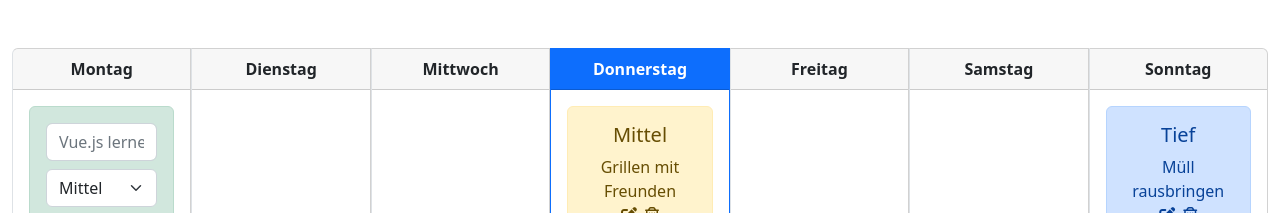
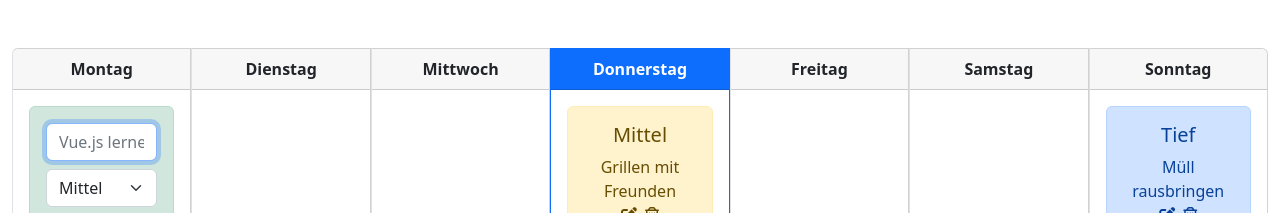
Before and after one commit to cf1887/VueJS_Code, a Vue app in the folder 03_terminkalender/: page / in a window 1280 px wide. Both pictures are taken after a click on the button 90 px from the left and 191 px from the top of the page. Shown: the top 213 px of the page. Built offline with nearby package versions, Linux system fonts and the light colour scheme.

Commit message:
03_terminkalender: Fokus-Event für Input-Feld nachgeladen (asynchron)

```diff
--- a/03_terminkalender/src/components/CalendarEvent.vue
+++ b/03_terminkalender/src/components/CalendarEvent.vue
@@ -26,6 +26,7 @@
           class="form-control"
           :placeholder="event.title"
           @input="setNewEventTitle"
+          ref="newEventTitleInput"
         />
         <select class="form-select mt-2" v-model="newEventPriority">
           <option value="-1">Hoch</option>
@@ -76,6 +77,11 @@ export default {
   methods: {
     editEvent: function () {
       Store.mutations.editEvent(this.day.id, this.event.title);
+      // Da das Event-Handling asynchron ist, müssen wir (auf den nächsten Tick) warten, bevor wir das Input-element in den Fokus rücken können
+      this.$nextTick(() => {
+        // Greife auf Input-Element via Referenz zu (mihilfe von vue template refs)
+        this.$refs.newEventTitleInput.focus();
+      });
     },
     updateEvent: function () {
       Store.mutations.updateEvent(
```
